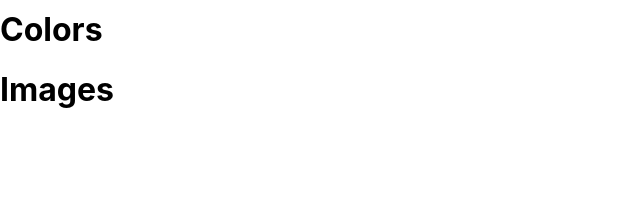
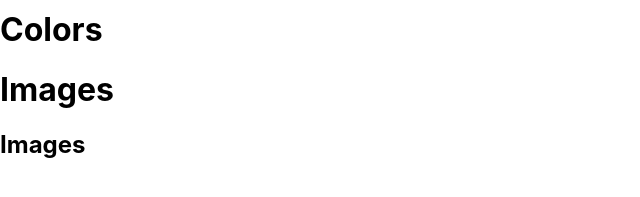
Before and after one commit to luuminhduc/rebase-understand, a React (Create React App) app: page / in a window 1280 px wide. Shown: the part 435-632 px from the top of the page, without its empty margins (0-640 px from the left). Built offline with nearby package versions, Linux system fonts and the light colour scheme.

Commit message:
add more images

```diff
--- a/src/components/Images/index.jsx
+++ b/src/components/Images/index.jsx
@@ -1,7 +1,12 @@
 import React from "react";
 
 const Images = () => {
-  return <h1>Images</h1>;
+  return (
+    <div>
+      <h1>Images</h1>
+      <h2>Images</h2>
+    </div>
+  );
 };
 
 export default Images;
```
